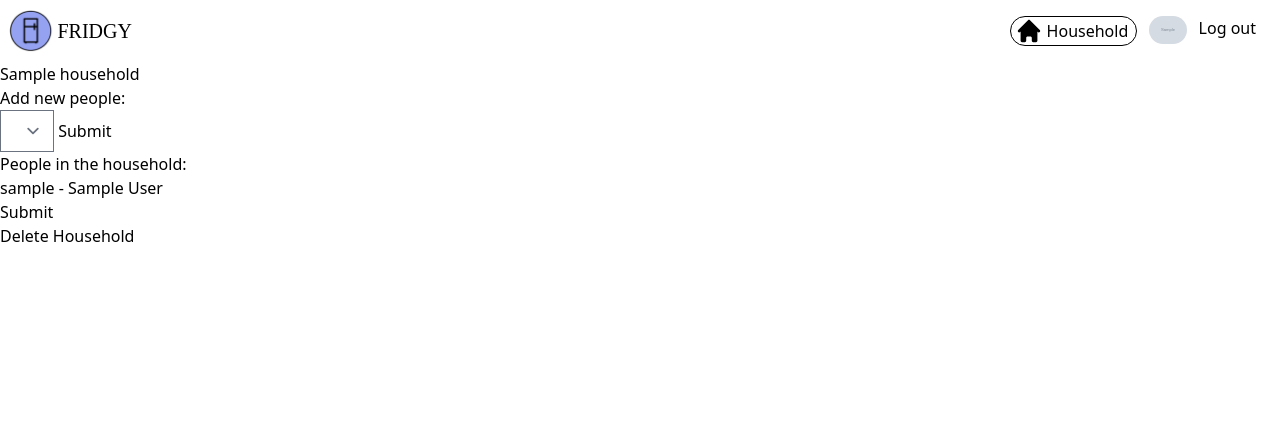
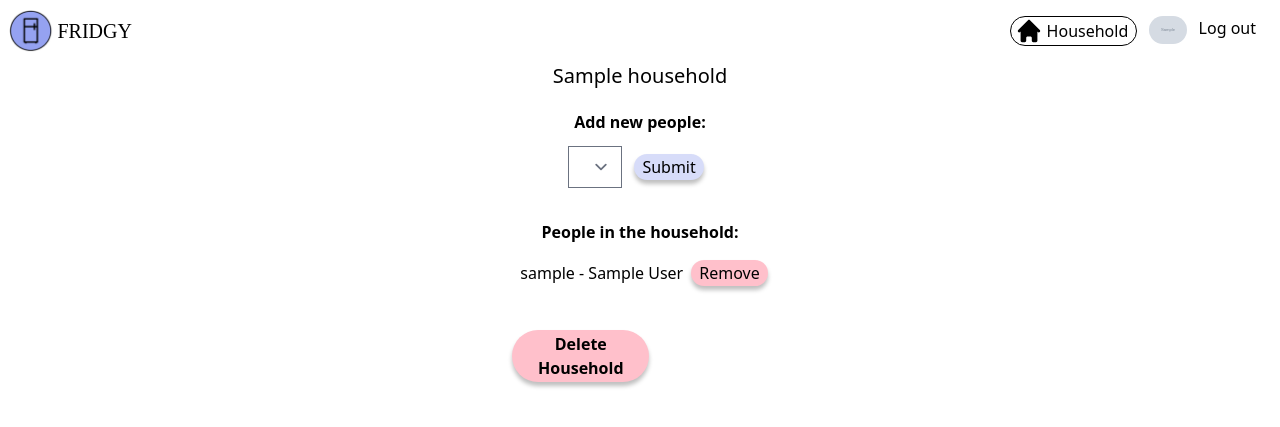
Before and after one commit to jamiepantling/fridgy, a Django app: page /household/1/edit/ in a window 1280 px wide. Shown: the top 427 px of the page. Run offline with Django 4.2, Linux system fonts and the light colour scheme; the first user in the database is signed in; tables that the repository leaves empty hold one stand-in row (Sample ...); lists and menus that the app fills with data are empty; some libraries are stand-ins or nearby versions; some web fonts are replaced.

Commit message:
style household-form

```diff
--- a/app/static/css/style.css
+++ b/app/static/css/style.css
@@ -61,6 +61,22 @@
     background-color: pink;
     color: black;
     font-weight: bold;
+    box-shadow: 0 4px 4px 0 rgba(0, 0, 0, 0.25)
+}
+
+.tiny-delete-btn {
+    height: 26px;
+    border-radius: 30px;
+    background-color: pink;
+    color: black;
+    box-shadow: 0 4px 4px 0 rgba(0, 0, 0, 0.25)
+}
+
+.tiny-submit-btn {
+    height: 26px;
+    border-radius: 30px;
+    background-color: #d7dcf9;
+    color: black;
     box-shadow: 0 4px 4px 0 rgba(0, 0, 0, 0.25)
 }
 
--- a/app/templates/app/household_form.html
+++ b/app/templates/app/household_form.html
@@ -17,7 +17,7 @@
 			{% render_field form.name placeholder="Name" %}
 		</div>
 		<div class="flex justify-center">
-			<input type="submit" value="Submit Changes!" class="btn mt-10" cid="" />
+			<input type="submit" value="Submit Changes" class="btn mt-10 " cid="" />
 		</div>
 	</form>
 </div>
--- a/app/templates/households/edit.html
+++ b/app/templates/households/edit.html
@@ -1,35 +1,46 @@
 {% extends 'base.html' %}
 {% block content %}
-<h1>{{ household.name }}</h1>
+<div class="flex flex-col justify-center items-center">
+    <h1 class="text-xl mb-5">{{ household.name }}</h1>
 
-<h4>Add new people:</h4>
+    <h4 class="mb-3 font-bold">Add new people:</h4>
     <form action="{% url 'household_update' household.id %}" method="POST">
         {% csrf_token %}
         <select name="user">
-        {% for u in users_not_in_house %}
-        <option value="{{ u.user }}">{{ u.user }}</option>
+            {% for profile in users_not_in_house %}
+            <option value="{{ profile.user }}">{{ profile.user.username }}</option>
             {% endfor %}
         </select>
-    <input type="submit" name="" id="">
+        <input type="submit" class="px-2 mx-2 tiny-submit-btn" name="" id="">
     </form>
 
-<h4>People in the household:</h4>
+    <h4 class="mt-8 font-bold">People in the household:</h4>
     <ul>
-    {% for u in users_in_house %}
-    <li>{{ u.user.username }} - {{ u.user.first_name }} {{ u.user.last_name }}
+        {% for profile in users_in_house %}
+        <li>
+            <div class="flex items-center">
+
+                <div class="px-2">
+                    {{ profile.user.username }}
+                    {% if profile.user.first_name  %}
+                    - {{ profile.user.first_name }} {{ profile.user.last_name }}
+                    {% endif %}
+                </div>
                 {% if request.user.profile.household_manager %}
                     <form action="{% url 'household_remove_user' household.id %}" method="POST">
                     {% csrf_token %}
-    <select name="user" style="display: none;"><option value="{{ u.user }}"></option></select>
-        <input type="submit"></form></li>
+                    <select name="user" style="display: none;"><option value="{{ profile.user }}"></option></select>
+                    <button  class="tiny-delete-btn px-2 my-4">Remove</button></form>
                 {% endif %}
+            </div>
+
     {% endfor %}
 
     {% if request.user.profile.household_manager %}
-<form action="{% url 'household_delete' household.id %}"><button>Delete Household</button></form>
+    <form action="{% url 'household_delete' household.id %}"><button class="delete-btn mt-7">Delete Household</button></form>
     {% endif %}
 
-
+</div>
 
 
 {% endblock %}
--- a/theme/static/css/dist/styles.css
+++ b/theme/static/css/dist/styles.css
@@ -816,12 +816,28 @@ select {
   margin-top: 0.75rem;
 }
 
+.mb-8 {
+  margin-bottom: 2rem;
+}
+
+.mt-7 {
+  margin-top: 1.75rem;
+}
+
+.mt-8 {
+  margin-top: 2rem;
+}
+
 .block {
   display: block;
 }
 
 .inline-block {
   display: inline-block;
+}
+
+.inline {
+  display: inline;
 }
 
 .flex {
```
Lines whose indentation alone changed are shown as unchanged.
